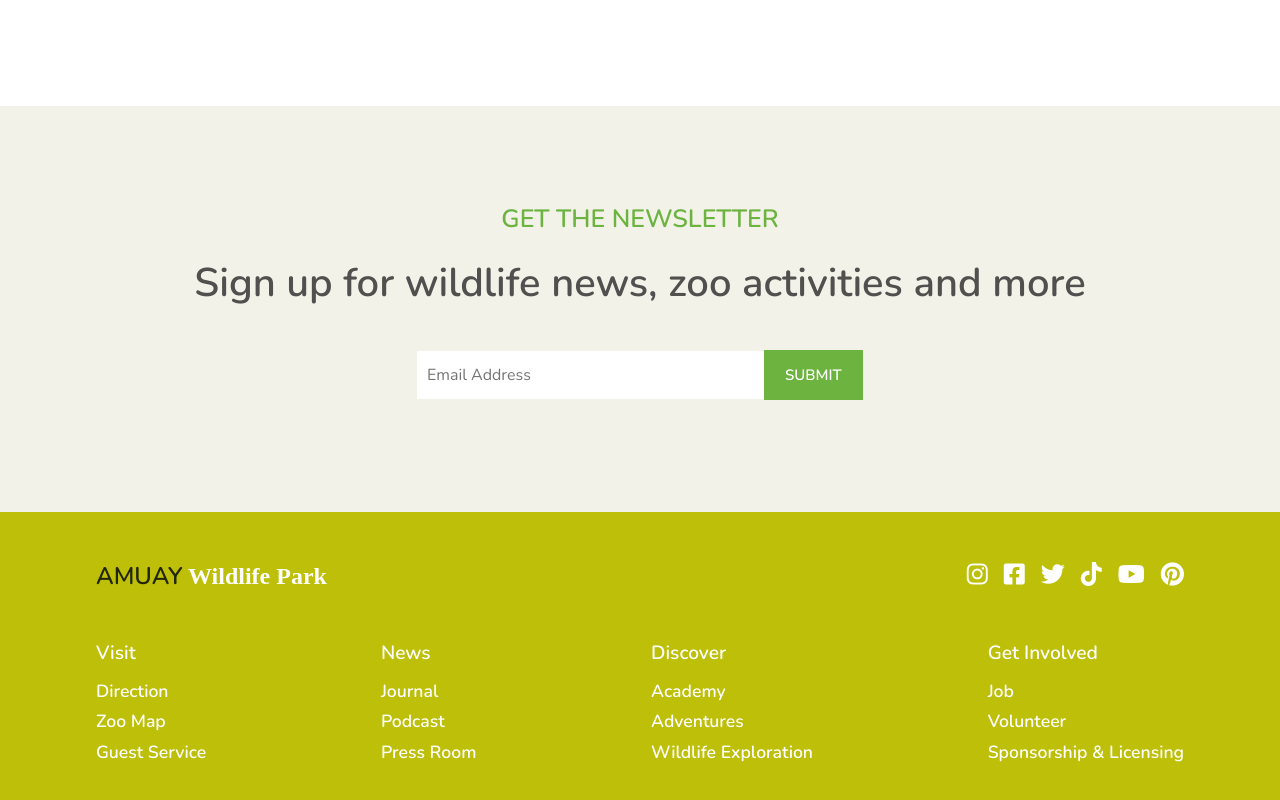
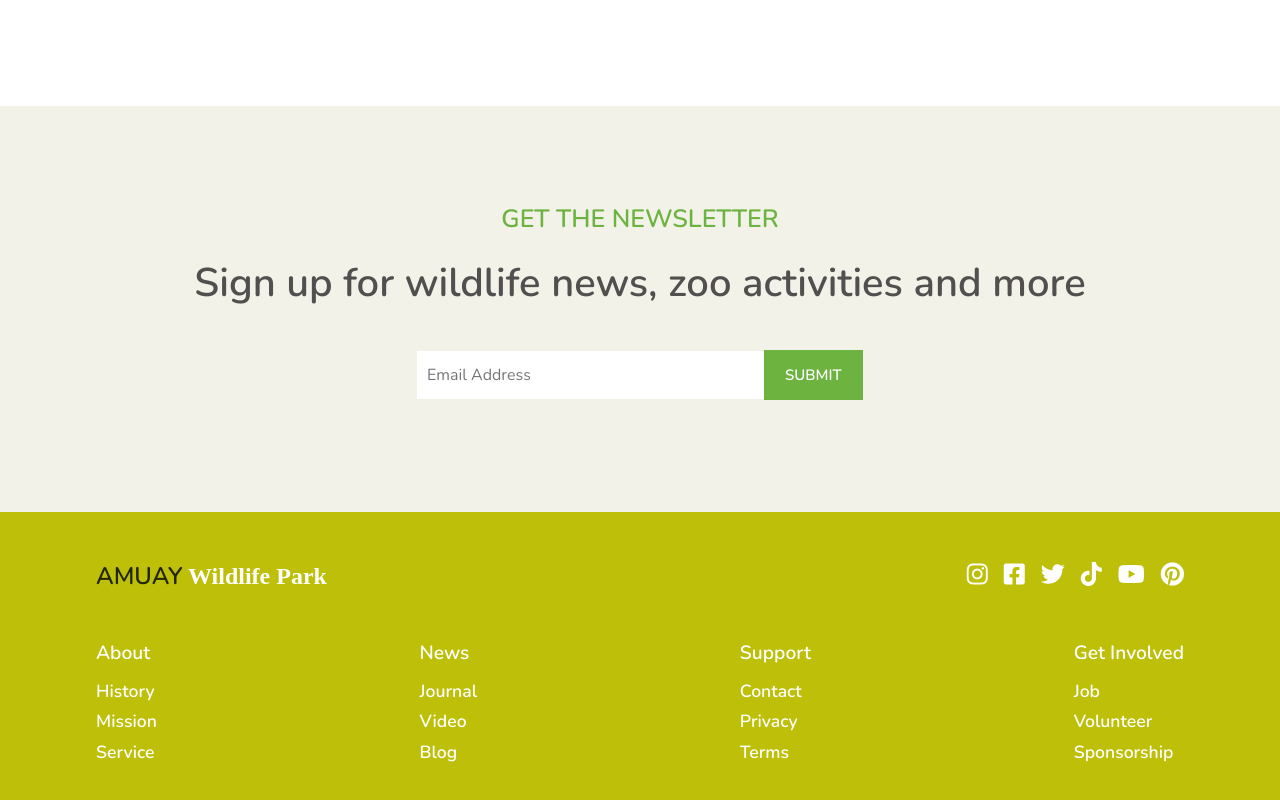
Before and after one commit to Yee627/AMUAY-Wildlife-Park-Web-Application, a React (Create React App) app: page / in a window 1280 px wide. Shown: the part 1314-2114 px from the top of the page. Built offline with nearby package versions, Linux system fonts and the light colour scheme; a web font is replaced by a local one.

Commit message:
Update Footer.js

```diff
--- a/src/components/Footer.js
+++ b/src/components/Footer.js
@@ -19,28 +19,28 @@ function Footer() {
       </div>
       <div className="bottom">
         <div>
-          <h4>Visit</h4>
-          <a href="/">Direction</a>
-          <a href="/">Zoo Map</a>
-          <a href="/">Guest Service</a>
+          <h4>About</h4>
+          <a href="/">History</a>
+          <a href="/">Mission</a>
+          <a href="/">Service</a>
         </div>
         <div>
           <h4>News</h4>
           <a href="/">Journal</a>
-          <a href="/">Podcast</a>
-          <a href="/">Press Room</a>
+          <a href="/">Video</a>
+          <a href="/">Blog</a>
         </div>
         <div>
-          <h4>Discover</h4>
-          <a href="/">Academy</a>
-          <a href="/">Adventures</a>
-          <a href="/">Wildlife Exploration</a>
+          <h4>Support</h4>
+          <a href="/">Contact</a>
+          <a href="/">Privacy</a>
+          <a href="/">Terms</a>
         </div>
         <div>
           <h4>Get Involved</h4>
           <a href="/">Job</a>
           <a href="/">Volunteer</a>
-          <a href="/">Sponsorship & Licensing</a>
+          <a href="/">Sponsorship</a>
         </div>
       </div>
     </div>
```
